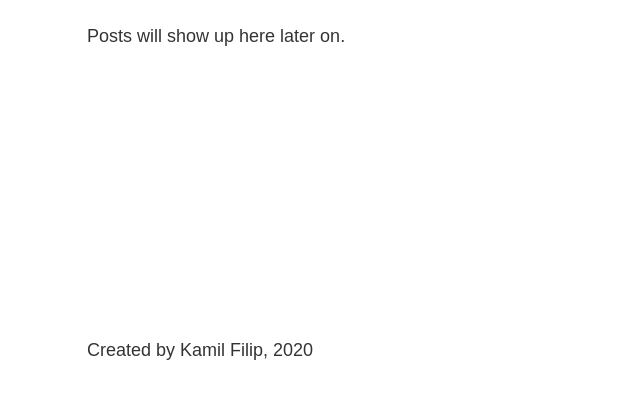
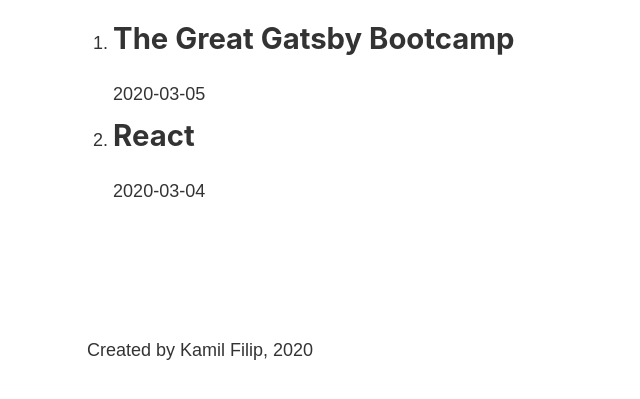
Before and after one commit to kfilip94/gatsby-tutorial-app, a Gatsby site: page /blog in a window 1280 px wide. Shown: the part 393-792 px from the top of the page, without its empty margins (196-836 px from the left). Built offline with nearby package versions, Linux system fonts and the light colour scheme; Gatsby itself is replaced by a stand-in of ours.

Commit message:
11. Working with Markdown Posts

```diff
--- a/gatsby-config.js
+++ b/gatsby-config.js
@@ -29,6 +29,7 @@
         name: 'src',
         path: `${__dirname}/src/`
       }
-    }
+    },
+    'gatsby-transformer-remark'
   ]
 }
--- a/package.json
+++ b/package.json
@@ -17,6 +17,7 @@
     "gatsby": "^2.19.7",
     "gatsby-plugin-sass": "^2.1.29",
     "gatsby-source-filesystem": "^2.1.48",
+    "gatsby-transformer-remark": "^2.6.53",
     "node-sass": "^4.13.1",
     "react": "^16.12.0",
     "react-dom": "^16.12.0"
--- a/src/pages/blog.js
+++ b/src/pages/blog.js
@@ -1,11 +1,37 @@
 import React from "react";
 import Layout from "components/layout";
+import { graphql, useStaticQuery } from 'gatsby';
 
 const BlogPage = () => {
+  const data = useStaticQuery(graphql`
+    query {
+      allMarkdownRemark {
+        edges {
+          node {
+            frontmatter {
+              title
+              date
+            }
+          }
+        }
+      }
+    }
+  `);
+
   return (
     <Layout>
       <h1>Blog</h1>
-      <p>Posts will show up here later on.</p>
+      <ol>
+        {data.allMarkdownRemark.edges.map((edge) => {
+          const { title, date } = edge && edge.node && edge.node.frontmatter ? edge.node.frontmatter : {};
+          return title && date ? (
+            <li key={date}>
+              <h2>{title}</h2>
+              <p>{date}</p>
+            </li>
+          ) : null;
+        })}
+      </ol>
     </Layout>
   )
 };
--- a/src/posts/gatsby.md
+++ b/src/posts/gatsby.md
@@ -1,7 +1,7 @@
-___
+---
 title: "The Great Gatsby Bootcamp"
 date: "2020-03-05"
-___
+---
 
 I just wrote a new post!
 
--- a/src/posts/react.md
+++ b/src/posts/react.md
@@ -1,6 +1,6 @@
-___
+---
 title: "React"
 date: "2020-03-04"
-___
+---
 
 Some stuff about React.
```
